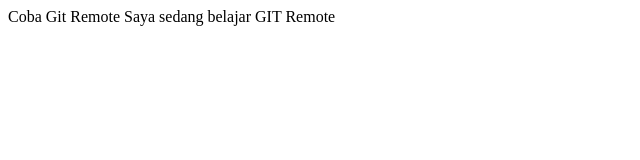
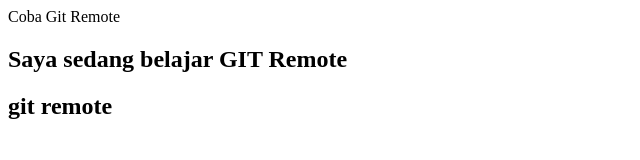
Before and after one commit to rezawidya/widyap6, a plain HTML site: page index.html in a window 1280 px wide. Shown: the whole page, without its empty margins (0-640 px from the left). Drawn offline with Linux system fonts and the light colour scheme.

Commit message:
menambahkan file index.html

```diff
--- a/index.html
+++ b/index.html
@@ -6,6 +6,7 @@
     <title>Coba Git Remote</title>
 </head>
   <body>
-    Saya sedang belajar GIT Remote
+    <h2>Saya sedang belajar GIT Remote</h2>
+    <h2>git remote</h2>
    </body>
 </html>
```
